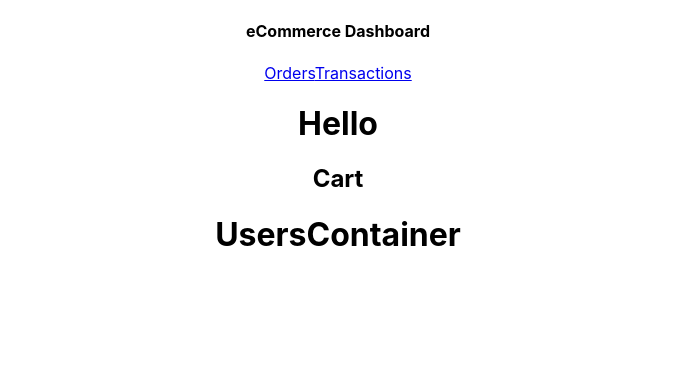
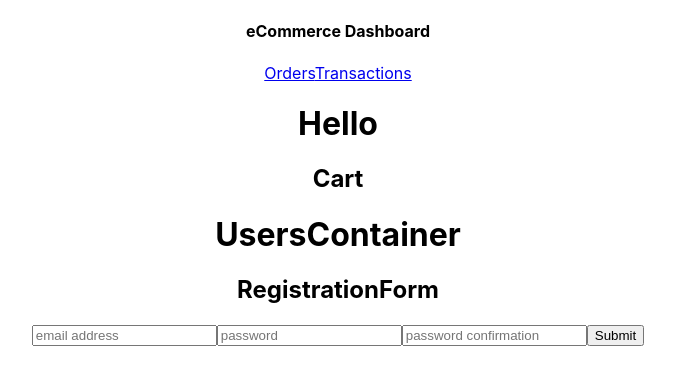
Before and after one commit to kylejb/StoreFront_Frontend, a React (Create React App) app: page /signup in a window 1280 px wide. Shown: the top 384 px of the page, without its empty margins (302-977 px from the left). Built offline with nearby package versions, Linux system fonts and the light colour scheme; no server answers.

Commit message:
Revised User Auth Flow with Forms (shifting from testing phase to implementation)

```diff
--- a/src/Components/UserForm.jsx
+++ b/src/Components/LoginForm.jsx
@@ -1,6 +1,6 @@
 import React, { useState } from 'react';
 
-const UserForm = (props) => {
+const LoginForm = (props) => {
     const [email, setEmail] = useState(""),
         [password, setPassword] = useState(""),
         [passwordConfirmation, setPasswordConfirmation] = useState("");
@@ -14,7 +14,7 @@ const UserForm = (props) => {
 
     return (
         <>
-            <h2>UserForm (Login/Signup-Testing)</h2>
+            <h2>LoginForm</h2>
             <form onSubmit={handleSubmitHelper}>
                 <input type="text" placeholder="email address" value={email} onChange={e => setEmail(e.target.value)}/>
                 <input type="text" placeholder="password" value={password} onChange={e => setPassword(e.target.value)}/>
@@ -25,4 +25,4 @@ const UserForm = (props) => {
     );
 }
 
-export default UserForm;
+export default LoginForm;
--- /dev/null
+++ b/src/Components/RegistrationForm.jsx
@@ -0,0 +1,28 @@
+import React, { useState } from 'react';
+
+const RegistrationForm = (props) => {
+    const [email, setEmail] = useState(""),
+        [password, setPassword] = useState(""),
+        [passwordConfirmation, setPasswordConfirmation] = useState("");
+
+
+    const handleSubmitHelper = (e) => {
+        e.preventDefault();
+        props.handleSubmit({email: email, password: password})
+    }
+
+
+    return (
+        <>
+            <h2>RegistrationForm</h2>
+            <form onSubmit={handleSubmitHelper}>
+                <input type="text" placeholder="email address" value={email} onChange={e => setEmail(e.target.value)}/>
+                <input type="text" placeholder="password" value={password} onChange={e => setPassword(e.target.value)}/>
+                <input type="text" placeholder="password confirmation" value={passwordConfirmation} onChange={e => setPasswordConfirmation(e.target.value)}/>
+                <input type="submit"/>
+            </form>
+        </>
+    );
+}
+
+export default RegistrationForm;
--- a/src/Containers/UsersContainer.jsx
+++ b/src/Containers/UsersContainer.jsx
@@ -1,15 +1,69 @@
 import React, { useState } from 'react';
 import { Route, Switch } from 'react-router-dom';
-import UserForm from '../Components/UserForm';
+import LoginForm from '../Components/LoginForm';
+import RegistrationForm from '../Components/RegistrationForm';
 
-function UsersContainer(props) {
+
+const UsersContainer = (props) => {
     const [token, setToken] = useState("");
 
+
+    const handleLoginForm = async (currentUserObj) => {
+        const options = {
+            method: 'POST',
+            headers: {
+                'Content-Type': 'application/json',
+                'Accept': 'application/json',
+            },
+            body: JSON.stringify({ user: currentUserObj })
+        };
+        let response = await fetch("http://localhost:3000/api/v1/login", options);
+        let data = await response.json();
+        setToken(data.jwt);
+    }
+
+    const handleRegistrationForm = async (newUserObj) => {
+        console.log("Create New User Here", newUserObj)
+
+        const options = {
+            method: 'POST',
+            headers: {
+                'Content-Type': 'application/json',
+                'Accept': 'application/json',
+            },
+            body: JSON.stringify({ user: newUserObj })
+        };
+
+        let response = await fetch("http://localhost:3000/api/v1/users", options);
+        let data = await response.json();
+        console.log("handleRegistrationForm Fetch Response: ", data);
+        setToken(data.jwt)
+    }
+
+
+    console.log("Rendered UsersContainer... state token value is: ", token)
+    return (
+        <>
+            <h1>UsersContainer</h1>
+            <Switch>
+                <Route path="/login" render={() => <LoginForm handleSubmit={handleLoginForm} />}/>
+                <Route path="/signup" render={() => <RegistrationForm handleSubmit={handleRegistrationForm} />}/>
+            </Switch>
+        </>
+
+    );
+}
+
+export default UsersContainer;
+
+
+
     // fetch helper function
+    /*
     const fetchUser = async (bodyObj) => {
         let endPoint, fetchMethod, url = `http://localhost:3000/api/v1/${token === "" ? (endPoint = 'login') : (endPoint = 'profile')}`;
 
-        // fetchMethod === 'GET' ? myHeader = ('Authorization':`bearer ${token}`) : null
+        //? fetchMethod === 'GET' ? myHeader = ('Authorization':`bearer ${token}`) : null
 
         const options = {
             method: `${endPoint === 'login' ? fetchMethod = 'POST' : fetchMethod = 'GET'}`,
@@ -20,26 +74,11 @@ function UsersContainer(props) {
             body: JSON.stringify(bodyObj)
         };
 
-        // let response = await fetch(url, options)
+        //* let response = await fetch(url, options)
     }
 
-
-    const handleLogin = async (bodyObj) => {
-        const options = {
-            method: 'POST',
-            headers: {
-                'Content-Type': 'application/json',
-                'Accept': 'application/json',
-            },
-            body: JSON.stringify({ user: bodyObj })
-        };
-        let response = await fetch("http://localhost:3000/api/v1/login", options);
-        let data = await response.json();
-        setToken(data.jwt);
-    }
-
-    // will add signup form and refactor functions for user auth flow within app
-    const handlePrivledgedRequestOrSetUser = async () => {
+    //* factor function for user auth flow within app
+    const handlePrivledgedRequest = async () => {
         const options = {
             method: 'GET',
             headers: {
@@ -52,17 +91,4 @@ function UsersContainer(props) {
         let data = await response.json();
         console.log(data);
     }
-    console.log("UsersContainer", token)
-    return (
-        <>
-            <h1>UsersContainer</h1>
-            <Switch>
-                <Route path="/login" render={() => <UserForm token={token} handleSubmit={handleLogin}/>}/>
-                {/* <Route path="/login" render={() => <UserForm token={token} handleSubmit={handleLogin}/>}/> */}
-            </Switch>
-        </>
-
-    );
-}
-
-export default UsersContainer;
+    */
```
